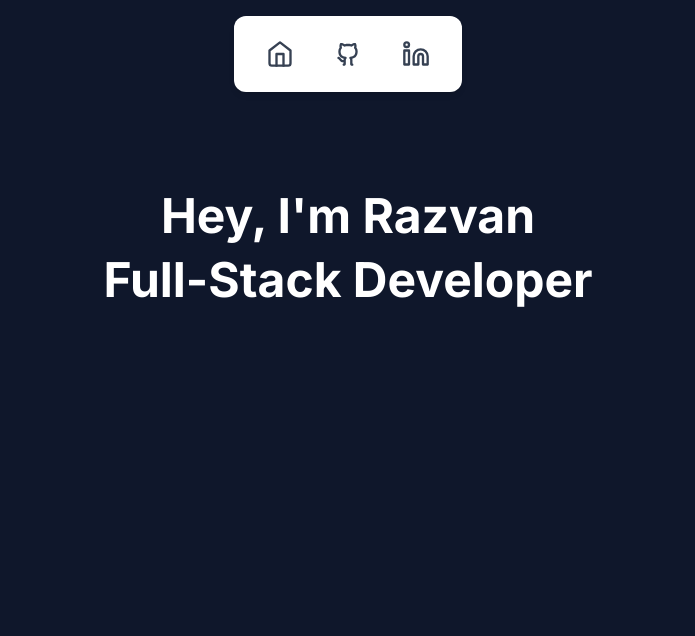
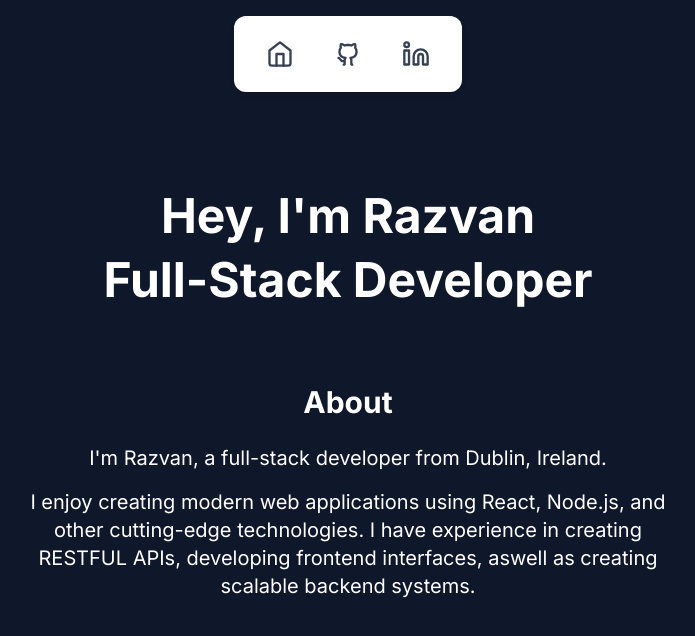
Before and after one commit to Razvan-Gorea/Portfolio-Website, a React (Vite) app in the folder Portfolio/: page / in a window 1280 px wide. Shown: the top 636 px of the page, without its empty margins (292-987 px from the left). Built offline with nearby package versions, Linux system fonts and the light colour scheme.

Commit message:
Created the About Section

```diff
--- a/Portfolio/src/App.jsx
+++ b/Portfolio/src/App.jsx
@@ -1,6 +1,7 @@
 import "./App.css";
 import NavigationBar from "./components/NavigationBar";
 import MainHeader from "./components/MainHeader";
+import About from "./components/About";
 
 function App() {
   return (
@@ -8,6 +9,7 @@ function App() {
       <div id="top" className="min-h-screen bg-slate-900 pt-8">
         <NavigationBar />
         <MainHeader />
+        <About />
       </div>
     </>
   );
--- /dev/null
+++ b/Portfolio/src/components/About.jsx
@@ -0,0 +1,50 @@
+import { useState, useEffect, useRef } from 'react';
+
+function About() {
+  const [isVisible, setIsVisible] = useState(false);
+  const ref = useRef();
+
+  useEffect(() => {
+    const observer = new IntersectionObserver(
+      ([entry]) => {
+        if (entry.isIntersecting) {
+          setIsVisible(true);
+        }
+      },
+      { threshold: 0.1 }
+    );
+
+    if (ref.current) {
+      observer.observe(ref.current);
+    }
+
+    return () => {
+      if (ref.current) {
+        observer.unobserve(ref.current);
+      }
+    };
+  }, []);
+
+  return (
+    <>
+      <div
+        ref={ref}
+        className={`flex flex-col items-center pt-20 px-4 transition-all duration-2000 ease-out ${
+          isVisible
+            ? 'opacity-100 translate-y-0'
+            : 'opacity-0 translate-y-8'
+        }`}
+      >
+        <p className="text-white text-3xl font-bold text-center mb-6">About</p>
+        <p className="text-white text-xl text-center max-w-2xl mb-4">
+          I'm Razvan, a full-stack developer from Dublin, Ireland.
+        </p>
+        <p className="text-white text-xl text-center max-w-2xl">
+          I enjoy creating modern web applications using React, Node.js, and other cutting-edge technologies.
+          I have experience in creating RESTFUL APIs, developing frontend interfaces, aswell as creating scalable backend systems.
+        </p>
+      </div>
+    </>
+  );
+}
+export default About;
--- a/Portfolio/src/components/MainHeader.jsx
+++ b/Portfolio/src/components/MainHeader.jsx
@@ -1,4 +1,4 @@
-import { useState, useEffect, useRef } from 'react';
+import { useState, useEffect, useRef } from "react";
 
 function MainHeader() {
   const [isVisible, setIsVisible] = useState(false);
@@ -29,10 +29,8 @@ function MainHeader() {
     <>
       <div
         ref={ref}
-        className={`flex flex-col items-center pt-40 px-4 transition-all duration-1000 ease-out ${
-          isVisible
-            ? 'opacity-100 translate-y-0'
-            : 'opacity-0 translate-y-8'
+        className={`flex flex-col items-center pt-40 px-4 transition-all duration-2000 ease-out ${
+          isVisible ? "opacity-100 translate-y-0" : "opacity-0 translate-y-8"
         }`}
       >
         <p className="text-white text-3xl sm:text-4xl md:text-5xl font-bold text-center mb-4">
--- a/Portfolio/src/index.css
+++ b/Portfolio/src/index.css
@@ -1,5 +1,15 @@
 @import "tailwindcss";
 
 body {
+  background-color: #1e293b;
   font-family: 'Inter', -apple-system, BlinkMacSystemFont, 'Segoe UI', sans-serif;
 }
+
+#root {
+  opacity: 0;
+  transition: opacity 0.3s ease-in-out;
+}
+
+#root.loaded {
+  opacity: 1;
+}
--- a/Portfolio/src/main.jsx
+++ b/Portfolio/src/main.jsx
@@ -13,3 +13,7 @@ createRoot(document.getElementById('root')).render(
     <App />
   </StrictMode>,
 )
+
+setTimeout(() => {
+  document.getElementById('root').classList.add('loaded')
+}, 100)
```
